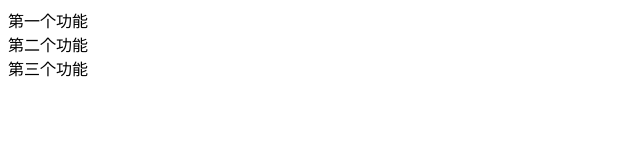
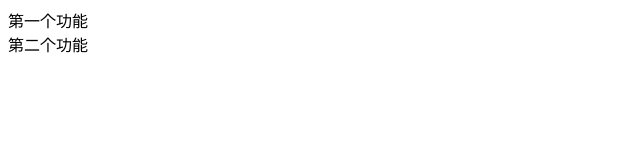
Before and after one commit to jinzhiqiang99/demo001, a plain HTML site: page index.html in a window 1280 px wide. Shown: the whole page, without its empty margins (0-640 px from the left). Drawn offline with Linux system fonts and the light colour scheme.

Commit message:
把第三个功能删除了

```diff
--- a/index.html
+++ b/index.html
@@ -1,3 +1,2 @@
 <div>第一个功能</div>
 <div>第二个功能</div>
-<div>第三个功能</div>
```
